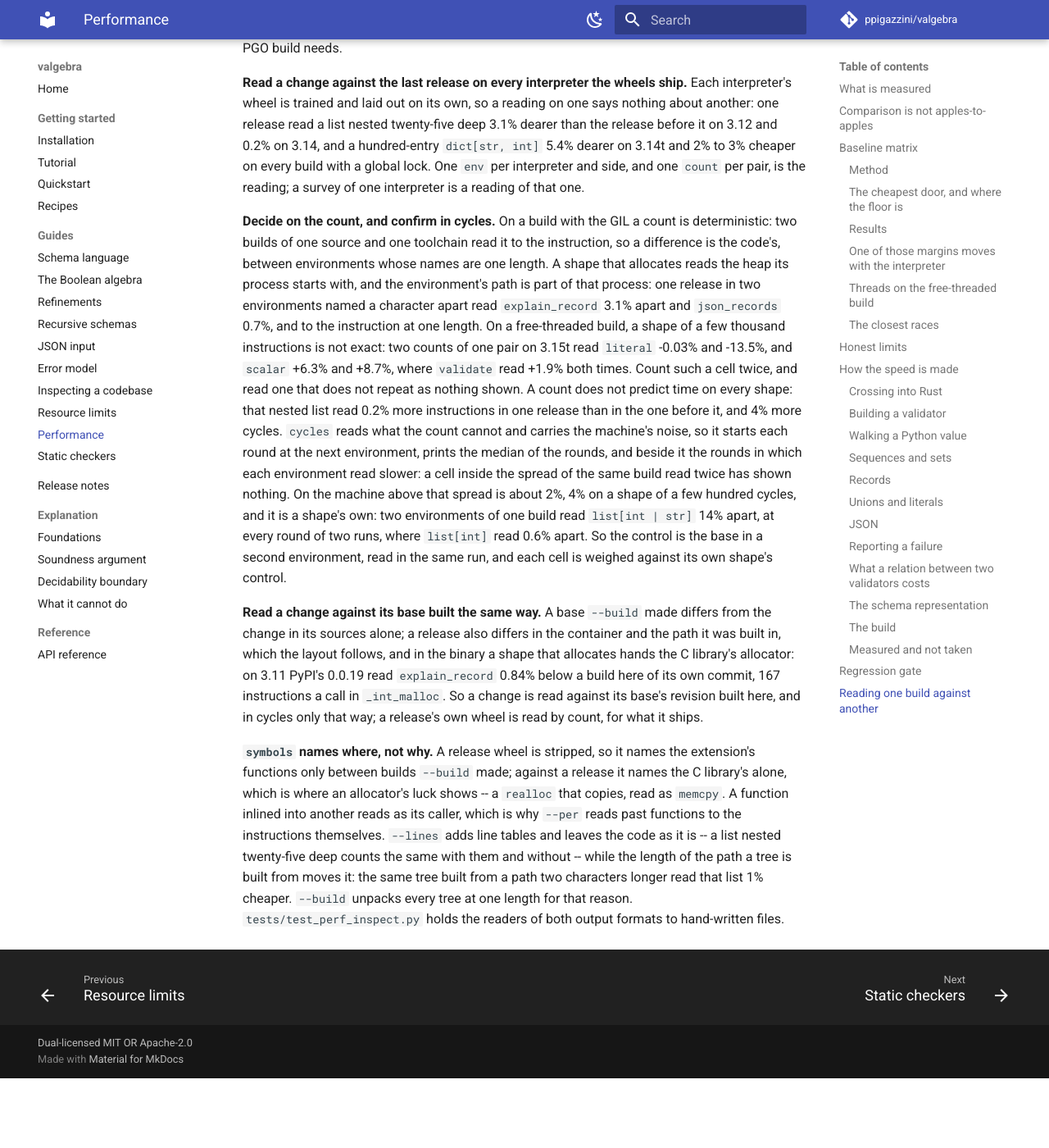
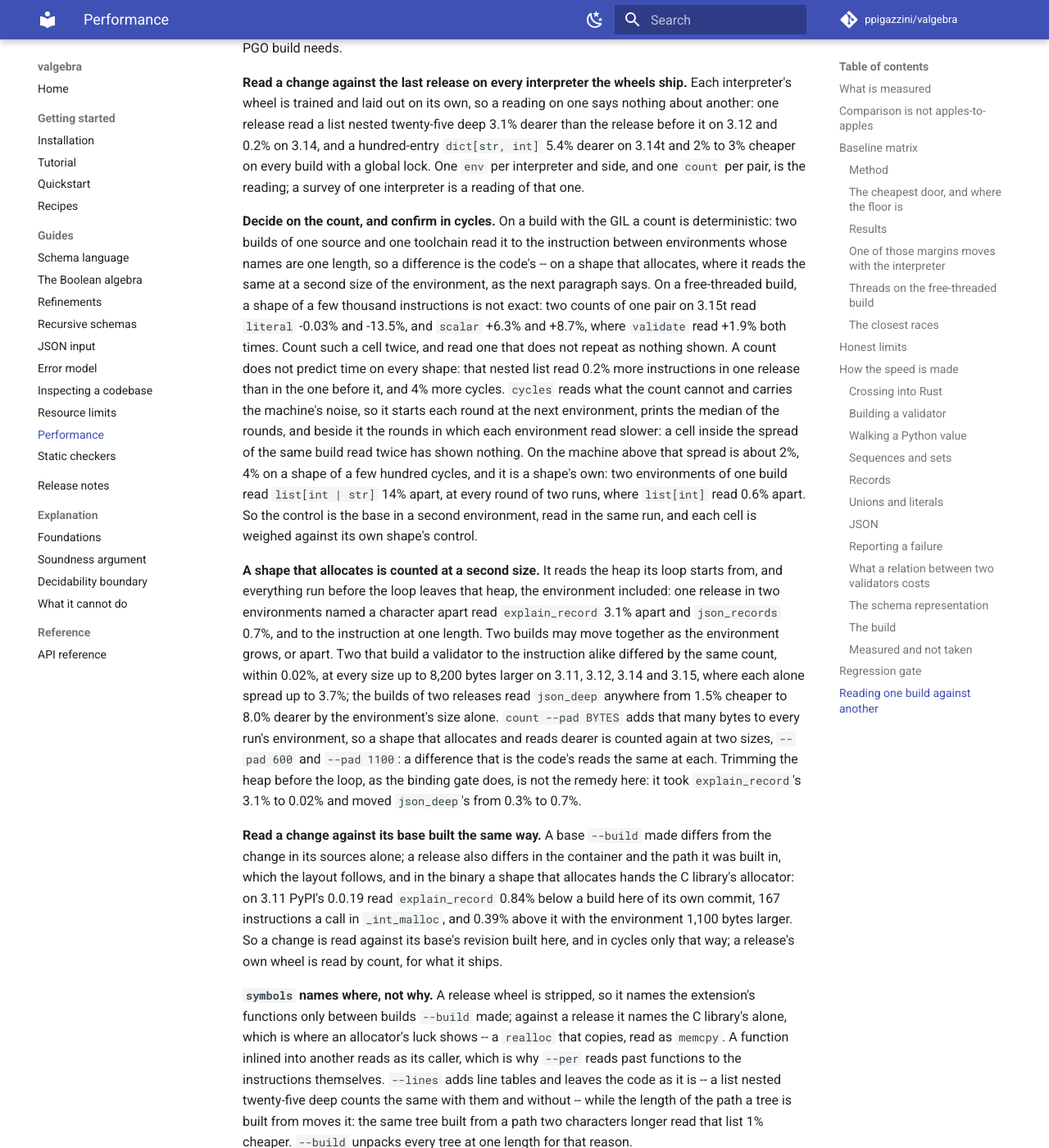
Before and after one commit to ppigazzini/valgebra, an MkDocs documentation site: the page built from docs/11-performance.md, in a window 1280 px wide and 1400 px high, scrolled down 28542 px. Shown: the whole window at 82% size. Built offline with MkDocs 1.6.1 and Material for MkDocs 9.7.7, drawn with Linux system fonts in a browser that asks for light colours; comment, search, counter and statistics services are not loaded; before the commit the page ends 29857 px from its top, so only the background shows below that.

Commit message:
perf: a count reads a shape that allocates at a second size of the environment
A shape that allocates reads the heap its loop starts from, and the
environment's size moves that heap. `perf_inspect.py count --pad BYTES` adds
one variable of that many bytes to every run's environment, so a difference
can be read at a second size: one that is the code's reads the same at each.

Two local builds that build a validator alike differ by the same count, within
0.02%, at every size up to 8,200 bytes larger on 3.11, 3.12, 3.14 and 3.15,
where each alone spreads up to 3.7%. The local builds of the last two releases
read `json_deep` from 1.5% cheaper to 8.0% dearer by the size alone, and PyPI's
wheel of a release reads `explain_record` 0.84% below a local build of its
commit and 0.39% above it with 1,100 bytes more.

Trimming the heap before the loop, as the binding gate does, is not the
remedy: between names a character apart it takes one release's
`explain_record` difference from 3.1% to 0.02% and moves its `json_deep`
difference from 0.3% to 0.7%. The performance page says when to count again,
and at which sizes.

```diff
--- a/docs/11-performance.md
+++ b/docs/11-performance.md
@@ -1304,37 +1304,49 @@ that one.
 
 **Decide on the count, and confirm in cycles.** On a build with the GIL a count
 is deterministic: two builds of one source and one toolchain read it to the
-instruction, so a
-difference is the code's, between environments whose names are one length. A
-shape that allocates reads the heap its process starts with, and the
-environment's path is part of that process: one release in two environments
-named a character apart read `explain_record` 3.1% apart and `json_records`
-0.7%, and to the instruction at one length. On a free-threaded build, a shape
-of a few thousand instructions is not exact: two counts of one pair on
+instruction between environments whose names are one length, so a difference is
+the code's -- on a shape that allocates, where it reads the same at a second
+size of the environment, as the next paragraph says. On a free-threaded build, a
+shape of a few thousand instructions is not exact: two counts of one pair on
 3.15t read `literal` -0.03% and -13.5%, and `scalar` +6.3% and +8.7%, where
 `validate` read +1.9% both times. Count such a cell twice, and read one that
-does not repeat as nothing shown. A count does not predict time on every
-shape: that nested list
-read 0.2% more instructions in one release than in the one before it, and 4%
-more cycles. `cycles` reads what the
-count cannot and carries the machine's noise, so it starts each round at the
-next environment, prints the median of the rounds, and beside it the rounds in
-which each environment read slower: a cell inside the spread of the same build
-read twice has shown nothing. On the machine above that spread is about 2%, 4%
-on a shape of a few hundred cycles, and it is a shape's own: two environments
-of one build read `list[int | str]` 14% apart, at every round of two runs,
-where `list[int]` read 0.6% apart. So the control is the base in a second
-environment, read in the same run, and each cell is weighed against its own
-shape's control.
+does not repeat as nothing shown. A count does not predict time on every shape:
+that nested list read 0.2% more instructions in one release than in the one
+before it, and 4% more cycles. `cycles` reads what the count cannot and carries
+the machine's noise, so it starts each round at the next environment, prints the
+median of the rounds, and beside it the rounds in which each environment read
+slower: a cell inside the spread of the same build read twice has shown nothing.
+On the machine above that spread is about 2%, 4% on a shape of a few hundred
+cycles, and it is a shape's own: two environments of one build read `list[int |
+str]` 14% apart, at every round of two runs, where `list[int]` read 0.6% apart.
+So the control is the base in a second environment, read in the same run, and
+each cell is weighed against its own shape's control.
 
-**Read a change against its base built the same way.** A base `--build`
-made differs from the change in its sources alone; a release also differs in
-the container and the path it was built in, which the layout follows, and in
-the binary a shape that allocates hands the C library's allocator: on 3.11
-PyPI's 0.0.19 read `explain_record` 0.84% below a build here of its own commit,
-167 instructions a call in `_int_malloc`. So a change is read against its
-base's revision built here, and in cycles only that way; a release's own
-wheel is read by count, for what it ships.
+**A shape that allocates is counted at a second size.** It reads the heap its
+loop starts from, and everything run before the loop leaves that heap, the
+environment included: one release in two environments named a character apart
+read `explain_record` 3.1% apart and `json_records` 0.7%, and to the instruction
+at one length. Two builds may move together as the environment grows, or apart.
+Two that build a validator to the instruction alike differed by the same count,
+within 0.02%, at every size up to 8,200 bytes larger on 3.11, 3.12, 3.14 and
+3.15, where each alone spread up to 3.7%; the builds of two releases read
+`json_deep` anywhere from 1.5% cheaper to 8.0% dearer by the environment's size
+alone. `count --pad BYTES` adds that many bytes to every run's environment, so a
+shape that allocates and reads dearer is counted again at two sizes, `--pad 600`
+and `--pad 1100`: a difference that is the code's reads the same at each.
+Trimming the heap before the loop, as the binding gate does, is not the remedy
+here: it took `explain_record`'s 3.1% to 0.02% and moved `json_deep`'s from 0.3%
+to 0.7%.
+
+**Read a change against its base built the same way.** A base `--build` made
+differs from the change in its sources alone; a release also differs in the
+container and the path it was built in, which the layout follows, and in the
+binary a shape that allocates hands the C library's allocator: on 3.11 PyPI's
+0.0.19 read `explain_record` 0.84% below a build here of its own commit, 167
+instructions a call in `_int_malloc`, and 0.39% above it with the environment
+1,100 bytes larger. So a change is read against its base's revision built here,
+and in cycles only that way; a release's own wheel is read by count, for what it
+ships.
 
 **`symbols` names where, not why.** A release wheel is stripped, so it names
 the extension's functions only between builds `--build` made; against a
```
Also changed, not shown: 2 other files.
